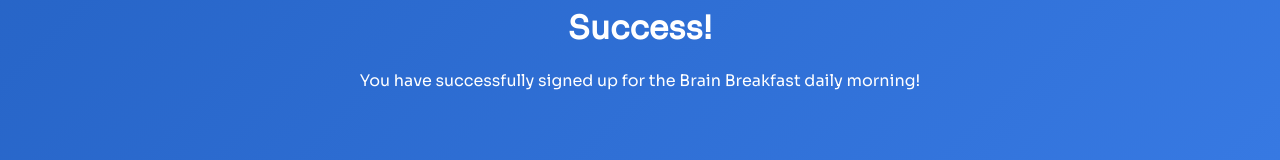
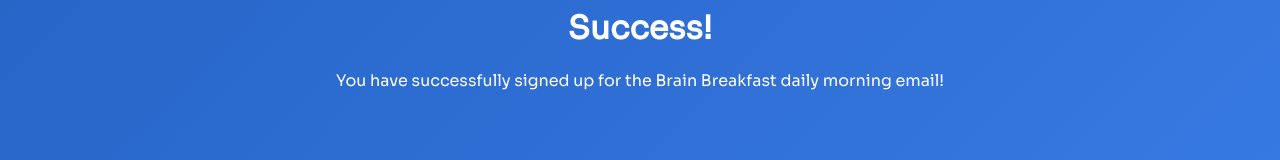
Before and after one commit to Coder-Dude10/brain-success, a plain HTML site: page index.html in a window 1280 px wide. Shown: the part 377-537 px from the top of the page. Drawn offline with Linux system fonts and the light colour scheme.

Commit message:
Update index.html

```diff
--- a/index.html
+++ b/index.html
@@ -76,7 +76,7 @@
 <div style="font-family:Sora; color:white;">
   <img src="https://www.freeiconspng.com/uploads/check-mark-blue-clip-art-icon-13.png" alt="Blue Checkmark" class="center" style="width:225px;height:150px;"></a>
   <h1>Success!</h1>
-  <p>You have successfully signed up for the Brain Breakfast daily morning!</p>
+  <p>You have successfully signed up for the Brain Breakfast daily morning email!</p>
 </div>
 
 </body>
```
